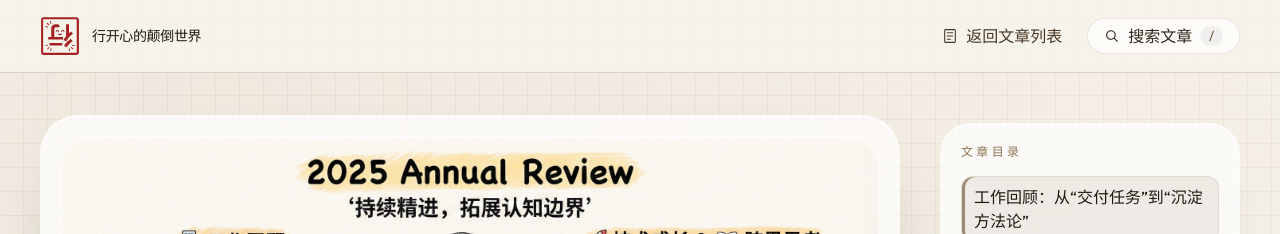
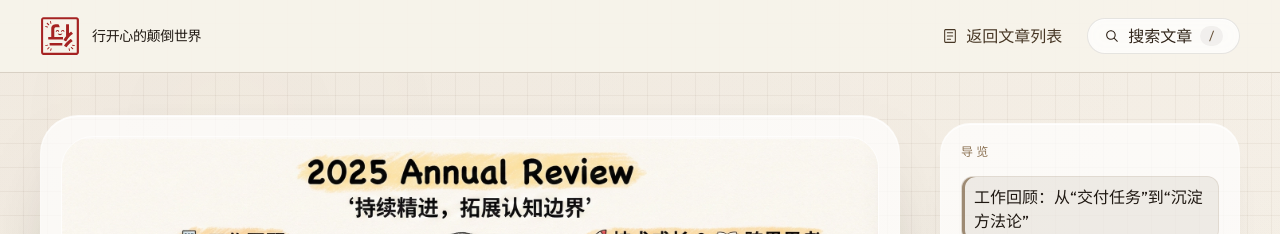
Before and after one commit to xingkaixin/blog, a React (Vite) app: page /posts/2025-review in a window 1280 px wide. Shown: the top 234 px of the page. Built offline with nearby package versions, Linux system fonts and the light colour scheme.

Commit message:
feat(ui): conditionally render table of contents
Only show TOC sidebar when the post has headings. Hide the TOC component
entirely when there are no items, and update its label from "文章目录"
to "导览".

```diff
--- a/src/components/toc-nav.tsx
+++ b/src/components/toc-nav.tsx
@@ -28,17 +28,13 @@ export function TocNav({ items, activeId }: { items: TocItem[]; activeId?: strin
   }, [activeId]);
 
   if (!items.length) {
-    return (
-      <div className="rounded-[1.7rem] border border-ink-800/10 bg-white/60 p-5 text-sm leading-7 text-ink-500 shadow-[inset_0_1px_0_rgba(255,255,255,0.8)]">
-        这篇文章没有二级和三级标题，适合一口气读完。
-      </div>
-    );
+    return null;
   }
 
   return (
     <>
       <div ref={navRef} className="hidden rounded-[1.9rem] border border-white/20 bg-white/70 p-5 shadow-[0_18px_40px_-35px_rgba(31,24,18,0.4),inset_0_1px_0_rgba(255,255,255,0.8)] backdrop-blur-xl lg:block lg:max-h-[calc(100vh-8rem)] lg:overflow-y-auto">
-        <p className="mb-4 text-xs uppercase tracking-[0.28em] text-ink-400">文章目录</p>
+        <p className="mb-4 text-xs uppercase tracking-[0.28em] text-ink-400">导览</p>
         <nav className="space-y-2">
           {items.map((item) => {
             const isActive = item.id === activeId;
@@ -62,7 +58,7 @@ export function TocNav({ items, activeId }: { items: TocItem[]; activeId?: strin
         </nav>
       </div>
       <details className="rounded-[1.5rem] border border-ink-800/10 bg-white/70 p-5 lg:hidden">
-        <summary className="cursor-pointer list-none text-sm font-medium text-ink-700">展开目录</summary>
+        <summary className="cursor-pointer list-none text-sm font-medium text-ink-700">展开导览</summary>
         <nav className="mt-4 space-y-2">
           {items.map((item) => (
             <a
--- a/src/routes/post-page.tsx
+++ b/src/routes/post-page.tsx
@@ -62,7 +62,7 @@ export function PostPage() {
       <ReadingProgress />
       <section className="px-4 pt-10 sm:px-6 lg:px-10">
         <div className="mx-auto max-w-[1400px]">
-          <div className="grid gap-10 lg:grid-cols-[minmax(0,1fr)_300px] lg:items-start">
+          <div className={`grid gap-10 lg:items-start ${post.toc.length ? "lg:grid-cols-[minmax(0,1fr)_300px]" : ""}`}>
             <article className="space-y-8">
               <figure className="overflow-hidden rounded-[2.4rem] border border-white/20 bg-white/70 p-4 shadow-[0_30px_80px_-50px_rgba(31,24,18,0.62),inset_0_1px_0_rgba(255,255,255,0.8)] backdrop-blur-xl sm:p-5">
                 <PostCover
@@ -127,11 +127,13 @@ export function PostPage() {
               </div>
             </article>
 
-            <aside className="lg:sticky lg:top-28 lg:self-start lg:pt-2 lg:z-10">
-              <div>
-                <TocNav items={post.toc} activeId={activeId} />
-              </div>
-            </aside>
+            {post.toc.length > 0 && (
+              <aside className="lg:sticky lg:top-28 lg:self-start lg:pt-2 lg:z-10">
+                <div>
+                  <TocNav items={post.toc} activeId={activeId} />
+                </div>
+              </aside>
+            )}
           </div>
         </div>
       </section>
```
